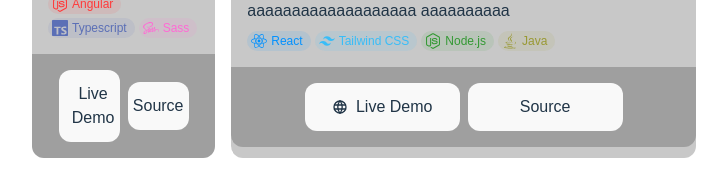
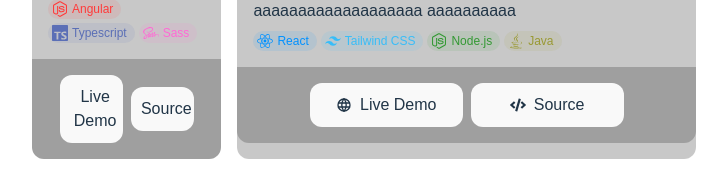
Before and after one commit to Sergio-Dannunzio/Portfolio, a React (Vite) app: page /projects in a window 1280 px wide. Shown: the part 343-531 px from the top of the page, without its empty margins (276-1003 px from the left). Built offline with nearby package versions, Linux system fonts and the light colour scheme.

Commit message:
finishing buttons detail

```diff
--- a/src/components/ProjectDetail.jsx
+++ b/src/components/ProjectDetail.jsx
@@ -2,6 +2,7 @@ import React from "react";
 import { FaStar } from "react-icons/fa";
 import { TbWorld } from "react-icons/tb";
 import { useNavigate } from "react-router-dom";
+import { FaCode } from "react-icons/fa";
 
 const ProjectDetail = ({title, text, isfeatured, img, stacks, href, hrefCode }) => {
 
@@ -37,10 +38,10 @@ const ProjectDetail = ({title, text, isfeatured, img, stacks, href, hrefCode })
                 </div>
             </div>
             <div className="flex items-center justify-center bg-[#414141]/30 py-4 mt-2 rounded-b-xl w-full">
-                <button className="bg-[#8b99f8] flex justify-center items-center w-1/3 p-3 rounded-xl hover:bg-[#8b99f8]/80 transition"
+                <button className="bg-[#8b99f8] flex justify-center items-center w-1/3 p-2.5 rounded-xl hover:bg-[#8b99f8]/80 transition"
                 onClick={() => handleShowProject()}><TbWorld className="mr-2" /> Live Demo</button>
-                <button className="bg-[#414141] rounded-xl p-3 w-1/3 ml-2 items-center flex justify-center hover:bg-[#414141]/70 transition"
-                onClick={() => handleShowCode()}>Source</button>
+                <button className="bg-[#414141] rounded-xl p-2.5 w-1/3 ml-2 items-center flex justify-center hover:bg-[#414141]/70 transition"
+                onClick={() => handleShowCode()}><FaCode className="mr-2"/>Source</button>
             </div>
 
       </div>
```
